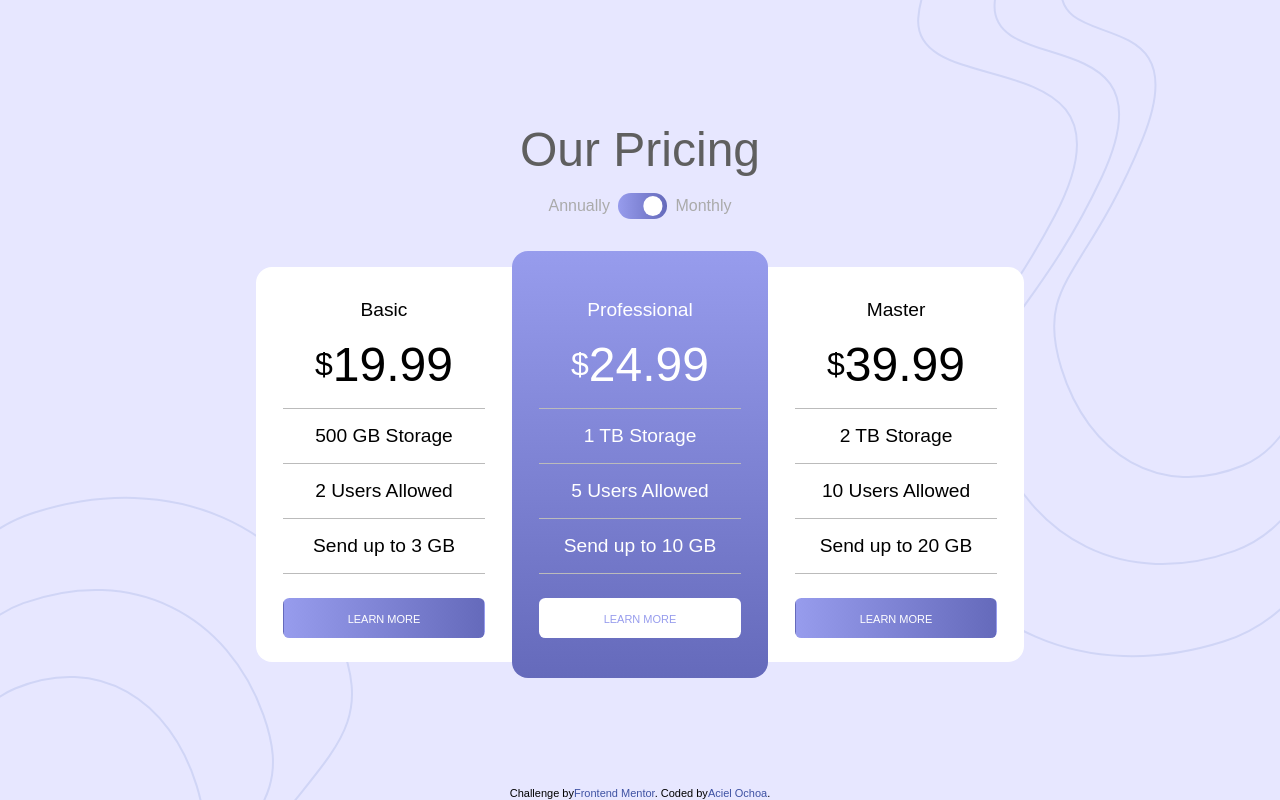
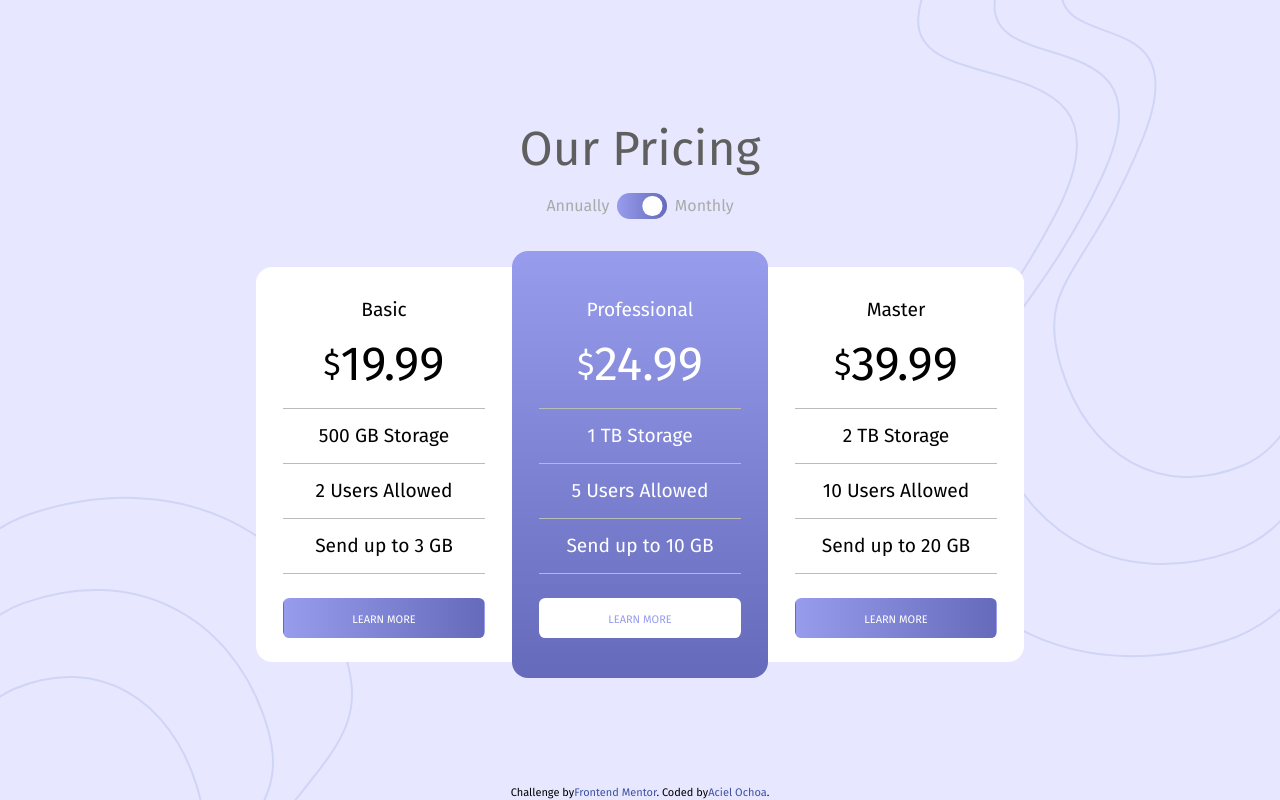
Before and after one commit to AceIsHuman/pricing-component-with-toggle, a React (Create React App) app: page / in a window 1280 px wide. Built offline with nearby package versions, Linux system fonts and the light colour scheme.

Commit message:
change font-family to use Fira Sans

```diff
--- a/src/index.css
+++ b/src/index.css
@@ -5,6 +5,7 @@
 
 * {
   box-sizing: border-box;
+  font-family: 'Fira Sans', sans-serif;
 }
 
 ::before,
```
